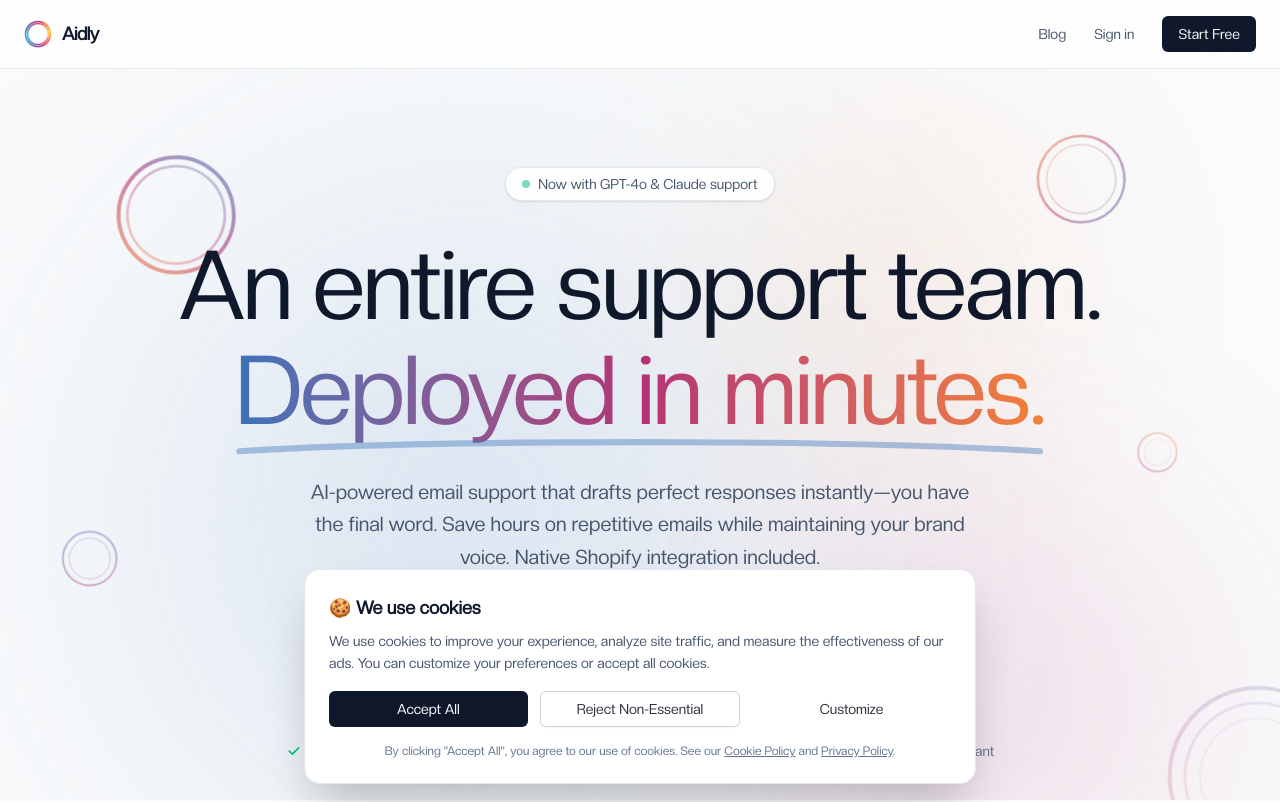
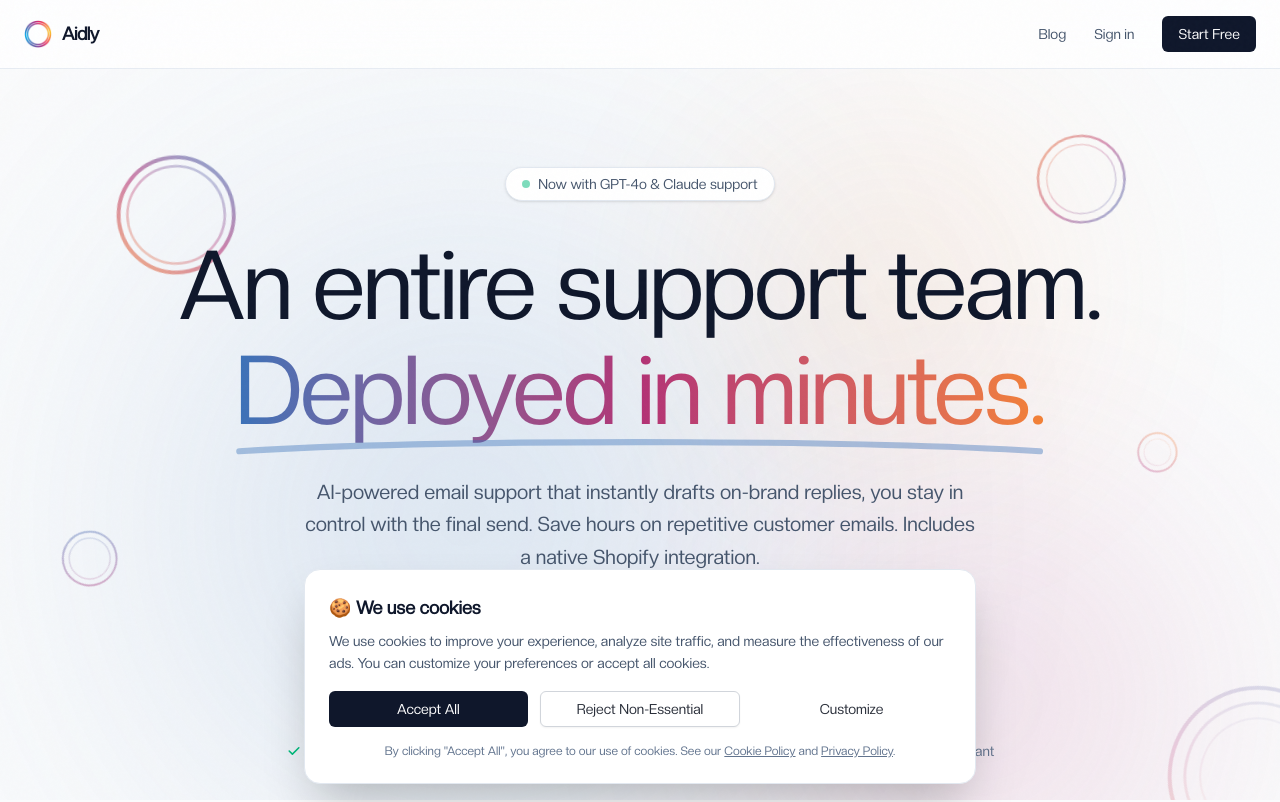
Before and after one commit to matiiimat/cs-appv1, a Next.js app: page / in a window 1280 px wide. Shown: the top 802 px of the page. Built offline with nearby package versions, Linux system fonts and the light colour scheme; a web font is replaced by a local one.

Commit message:
Review Hero

```diff
--- a/app/page.tsx
+++ b/app/page.tsx
@@ -593,7 +593,7 @@ export default function LuxuryLanding() {
 
             {/* Subheadline */}
             <p className="mx-auto mt-8 max-w-2xl text-lg leading-relaxed text-slate-600 dark:text-white/50 md:text-xl animate-[fadeInUp_0.8s_ease-out_0.5s_both]">
-              AI-powered email support that drafts perfect responses instantly—you have the final word. Save hours on repetitive emails while maintaining your brand voice. Native Shopify integration included.
+              AI-powered email support that instantly drafts on-brand replies, you stay in control with the final send. Save hours on repetitive customer emails. Includes a native Shopify integration.
             </p>
 
             {/* CTA button */}
```
